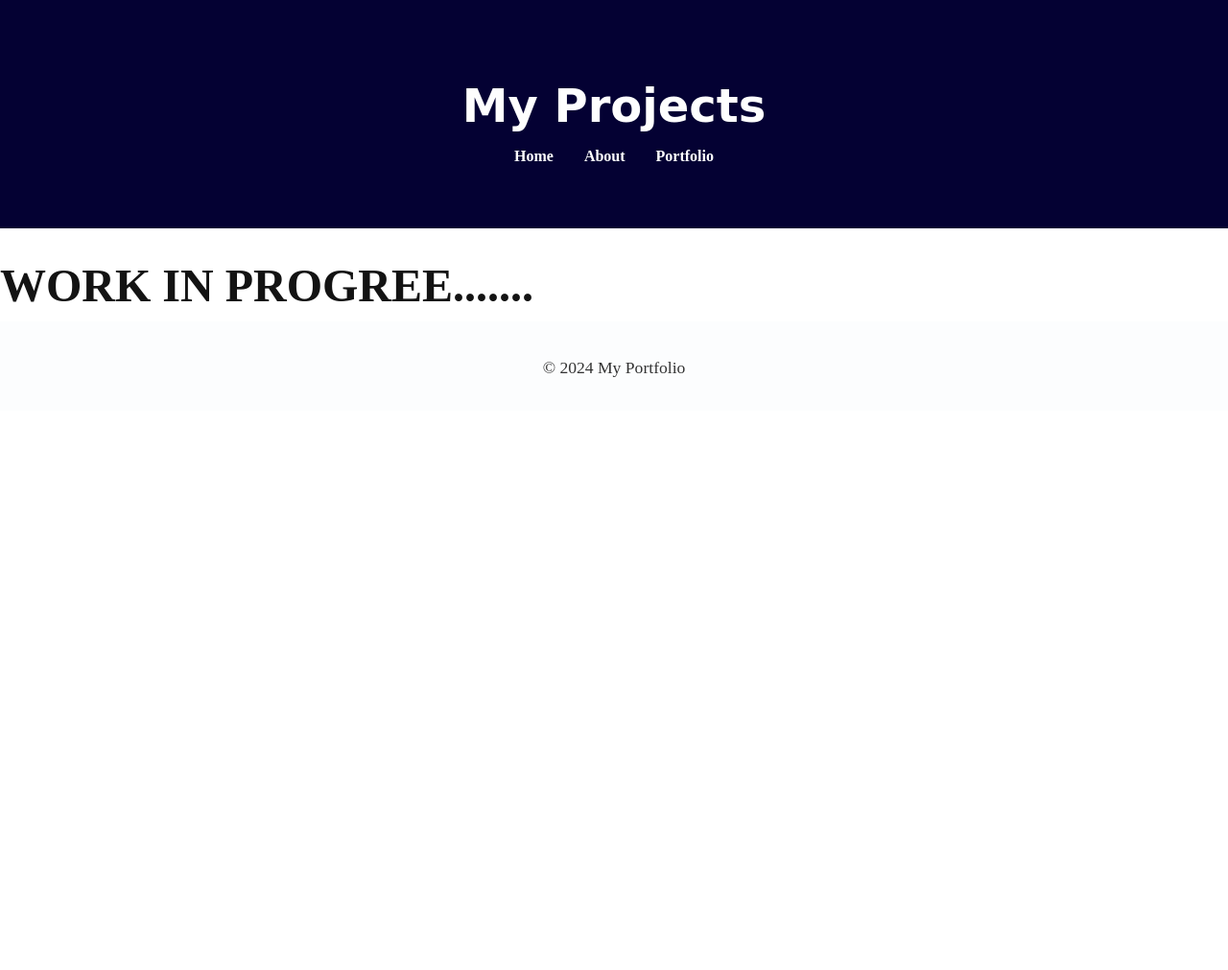
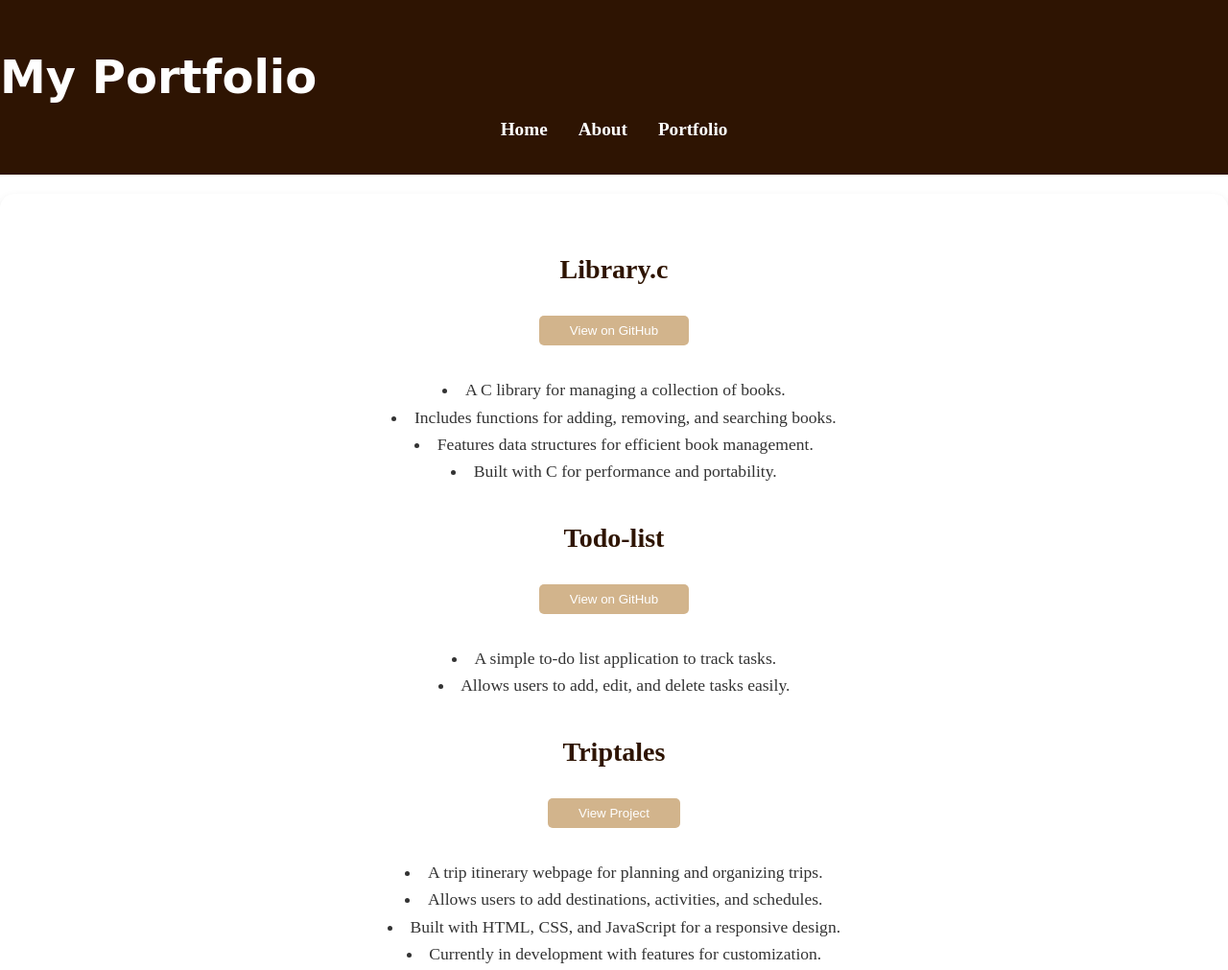
Before and after one commit to Keziashelly23/Keziashelly23.github.io, a plain HTML site: page projects.html in a window 1280 px wide. Shown: the top 1011 px of the page at 96% size. Before the commit the page ends 800 px from the top, so only its background shows below. Drawn offline with Linux system fonts and the light colour scheme.

Commit message:
2025 update
I changed the colors and bit of the topic and the added projects with links in them to make it more efficient and to showcase my projects.

```diff
--- a/projects.html
+++ b/projects.html
@@ -8,7 +8,7 @@
 </head>
 <body>
     <header>
-        <h1 class ="title">My Projects</h1>
+        <h1 class ="title">My Portfolio</h1>
         <nav>
             <ul>
                 <li><a href="index.html">Home</a></li>
@@ -17,22 +17,38 @@
             </ul>
         </nav>
     </header>
-<h1>
-    WORK IN PROGREE.......
-</h1>
-   <!-- <main>
-        <section class="projects">
-            <h2>Project 1</h2>
-            <img src="images/project1.jpg" alt="Screenshot of project 1">
-            <p>Description of project 1.</p>
-        </section>
-        <section class="projects">
-            <h2>Project 2</h2>
-            <img src="images/project2.jpg" alt="Screenshot of project 2">
-            <p>Description of project 2.</p>
+    <main>
+        <section class="projects-section">
+            <div class="project">
+                <h2 class="section-title">Library.c</h2>
+                <button class="btn btn-primary" onclick="window.location.href='https://github.com/Keziashelly23/library.c'">View on GitHub</button>
+                <ul class="project-description">
+                    <li>A C library for managing a collection of books.</li>
+                    <li>Includes functions for adding, removing, and searching books.</li>
+                    <li>Features data structures for efficient book management.</li>
+                    <li>Built with C for performance and portability.</li>
+                </ul>
+            </div>
+            <div class="project">
+                <h2 class="section-title">Todo-list</h2>
+                <button class="btn btn-primary" onclick="window.location.href='https://github.com/Keziashelly23/Todo_list'">View on GitHub</button>
+                <ul class="project-description">
+                    <li>A simple to-do list application to track tasks.</li>
+                    <li>Allows users to add, edit, and delete tasks easily.</li>
+                </ul>
+            </div>
+            <div class="project">
+                <h2 class="section-title">Triptales</h2>
+                <button class="btn btn-primary" onclick="alert('Coming Soon!')">View Project</button>
+                <ul class="project-description">
+                    <li>A trip itinerary webpage for planning and organizing trips.</li>
+                    <li>Allows users to add destinations, activities, and schedules.</li>
+                    <li>Built with HTML, CSS, and JavaScript for a responsive design.</li>
+                    <li>Currently in development with features for customization.</li>
+                </ul>
+            </div>
         </section>
     </main>
--->
     <footer>
         <p>&copy; 2024 My Portfolio</p>
     </footer>
--- a/styles.css
+++ b/styles.css
@@ -1,16 +1,20 @@
 body {
-    color: #010d4f;
+    color: #2E1402; /* Dark blue text color for better readability */
     margin: 0;
     padding: 0;
     overflow-y: auto; /* Enables vertical scrolling */
 }
 
-header, footer {
-    background-color: #040133;
+header {
+    background-color: #2E1402;
     color: #ffffff;
-    padding: 50px 0;
-    text-align: center;
-
+    padding: 20px 0;
+}
+header .container {
+    padding: 0;
+    display: flex;
+    justify-content: space-between;
+    align-items: center;
 }
 header h1 {
     text-align: center;
@@ -24,10 +28,14 @@ header nav ul {
 header nav ul li {
     margin: 0 1rem;
 }
-header nav ul li a {
+nav ul li a {
     color: #fff;
     text-decoration: none;
     font-weight: bold;
+    font-size: 1.2rem;
+}
+nav {
+    margin-left: auto;
 }
 nav ul {
     list-style-type: none;
@@ -67,7 +75,7 @@ img {
 }
 
 button {
-    background-color: #030345;
+    background-color: #946D43;
     color: #fff;
     padding: 10px 20px;
     border: none;
@@ -83,7 +91,17 @@ button.btn {
     padding: 0.5rem 2rem;
 }
 button:hover {
-    background-color: #16213e;
+    background-color: #f0ece8;
+}
+
+.btn-primary {
+    background-color: #D2B48C !important;
+    border-color: #D2B48C !important;
+}
+
+.btn-primary:hover {
+    background-color: #BC9A6A !important;
+    border-color: #BC9A6A !important;
 }
 
 .projects img, .contact-form label, .contact-form input, .contact-form textarea {
@@ -116,12 +134,12 @@ html, body {
 .social-links a {
     margin-right: 15px;
     font-size: 50px;
-    color: #090559;
+    color: #B7966B;
     transition: color 0.3s ease;
 }
 
 .social-links a:hover {
-    color: #02274e; /* Change to your desired hover color */
+    color: #B7966B; /* Change to your desired hover color */
 }
 
 .about-me {
@@ -152,7 +170,7 @@ html, body {
 
 img {
     max-height: 1000px; /* Increase the maximum height */
-    max-width: 1000px; /* Increase the maximum width */
+    max-width: 9999px; /* Increase the maximum width */
     width: 400px; /* Set a larger width */
     height: 400px; /* Set a larger height */
 }
@@ -161,7 +179,11 @@ h1 {
     font-size: 3rem;
     margin-bottom: 10px;
     color: #131313;
+    text-align: left;
 
+}
+h1 .title {
+    text-align: left;
 }
 
 p {
@@ -174,7 +196,7 @@ body::-webkit-scrollbar {
     width: 8px;
 }
 body::-webkit-scrollbar-thumb {
-    background-color: #1606f4;
+    background-color: #2E1402;
     border-radius: 4px;
 }
 .social-links a:last-child {
@@ -193,17 +215,20 @@ footer {
     text-align: center;
 }
 footer a {
-    color: #020b51;
+    color: #946D43;
     text-decoration: none;
 }
 .title {
     font-size: 3rem;
     margin-bottom: 10px;
     color: #fefefe;
-    font-family: 'Dancing Script', cursive;
+    font-family: 'Pacifico', cursive;
+    text-align: left;
+    margin-left: 0;
 }
 .title2 {
-    font-family: 'Dancing Script', cursive;
+    font-family: 'Pacifico', cursive;
+    text-align: center;
 }
 .section-title {
     text-align: center;
@@ -226,7 +251,7 @@ footer a {
 }
 
 .skill-box {
-    background-color: #010f22;
+    background-color: #2E1402;
     color: rgb(245, 237, 237);
     padding: 20px;
     border-radius: 10px;
@@ -268,3 +293,37 @@ footer a {
     text-align: center;
     box-shadow: 0px 4px 10px rgba(0, 0, 0, 0.1);
 }
+.logo {
+    width: 120px;
+    height: auto;
+    display: block;
+    margin: 0;
+}
+
+.header-left {
+    display: flex;
+    align-items: center;
+    gap: 10px;
+}
+
+.projects-section {
+    padding: 40px;
+    background-color: #fff;
+    margin: 20px auto;
+    border-radius: 15px;
+    box-shadow: 0px 4px 10px rgba(0, 0, 0, 0.1);
+}
+
+.project {
+    margin-bottom: 40px;
+}
+
+.project-description {
+    list-style-type: disc;
+    list-style-position: inside;
+    padding-left: 0;
+    font-size: 1.1rem;
+    line-height: 1.6;
+    color: #333;
+    text-align: center;
+}
```
Also changed, not shown: about.html (+1 -1 lines), index.html (+7 -3 lines), images/logo.png (added), images/profilepic.jpg (added).
